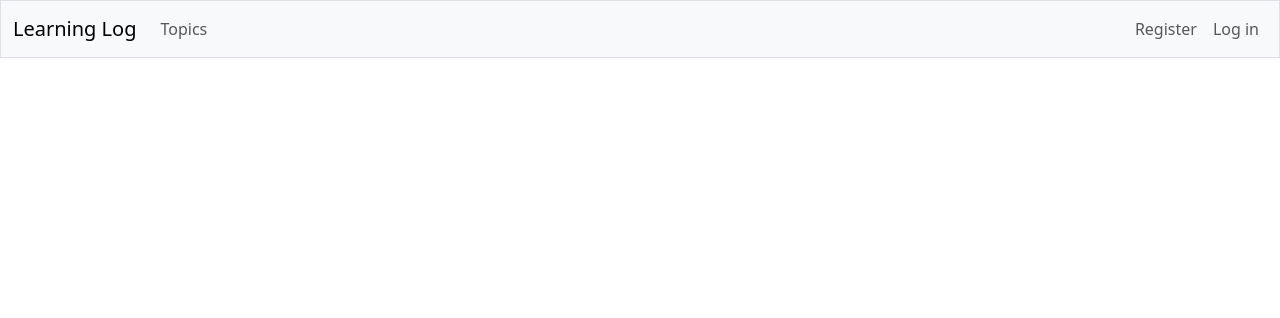
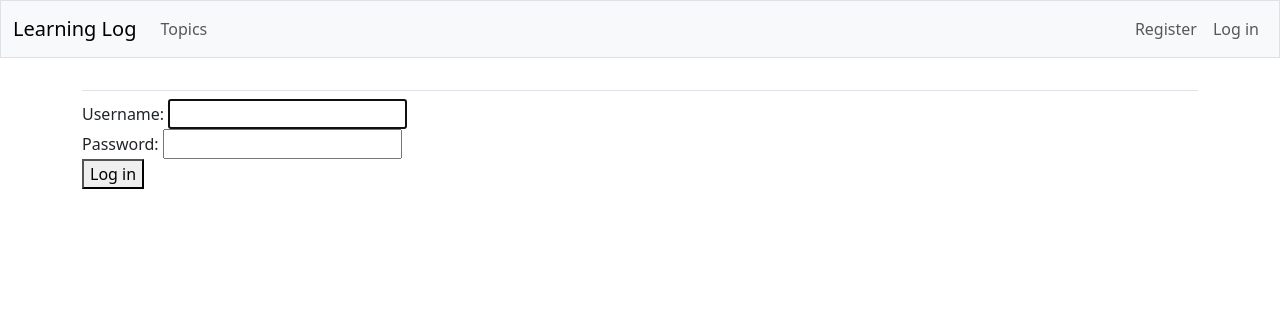
Before and after one commit to lifeBalance/django_first, a Django app: page /accounts/login/ in a window 1280 px wide. Shown: the top 318 px of the page. Run offline with Django 4.2, Linux system fonts and the light colour scheme; some libraries are stand-ins or nearby versions.

Commit message:
add main content to base.html

```diff
--- a/learning_log_app/templates/learning_log_app/base.html
+++ b/learning_log_app/templates/learning_log_app/base.html
@@ -1,5 +1,6 @@
 <!doctype html>
 <html lang="en">
+
 <head>
   <meta charset="utf-8">
   <meta name="viewport" content="width=device-width, initial-scale=1">
@@ -10,15 +11,15 @@
   {% bootstrap_javascript %}
 
 </head>
+
 <body>
   <nav class="navbar navbar-expand-md navbar-light bg-light mb-4 border">
     <div class="container-fluid">
       <a class="navbar-brand" href="{% url 'learning_log_app:index' %}">
         Learning Log</a>
 
-      <button class="navbar-toggler" type="button" data-bs-toggle="collapse"
-        data-bs-target="#navbarCollapse" aria-controls="navbarCollapse"
-        aria-expanded="false" aria-label="Toggle navigation">
+      <button class="navbar-toggler" type="button" data-bs-toggle="collapse" data-bs-target="#navbarCollapse"
+        aria-controls="navbarCollapse" aria-expanded="false" aria-label="Toggle navigation">
         <span class="navbar-toggler-icon"></span>
       </button>
 
@@ -26,7 +27,8 @@
         <ul class="navbar-nav me-auto mb-2 mb-md-0">
           <li class="nav-item">
             <a class="nav-link" href="{% url 'learning_log_app:topics' %}">
-              Topics</a></li>
+              Topics</a>
+          </li>
         </ul> <!-- End of links on left side of navbar -->
 
         <!-- Account-related links -->
@@ -35,14 +37,17 @@
           {% if user.is_authenticated %}
           <li class="nav-item">
             <span class="navbar-text me-2">Hello, {{ user.username }}.
-                </span></li>
+            </span>
+          </li>
           {% else %}
           <li class="nav-item">
             <a class="nav-link" href="{% url 'accounts_app:register' %}">
-                  Register</a></li>
+              Register</a>
+          </li>
           <li class="nav-item">
             <a class="nav-link" href="{% url 'accounts_app:login' %}">
-                  Log in</a></li>
+              Log in</a>
+          </li>
           {% endif %}
 
         </ul> <!-- End of account-related links -->
@@ -59,4 +64,14 @@
 
     </div> <!-- Closes navbar's container -->
   </nav> <!-- End of navbar -->
+
+  <main class="container">
+    <div class="pb-2 mb-2 border-bottom">
+      {% block page_header %}{% endblock page_header %}
+    </div>
+
+    <div>
+      {% block content %}{% endblock content %}
+    </div>
+  </main>
 </body>
```
Also changed, not shown: db.sqlite3. Lines whose indentation alone changed are shown as unchanged.
